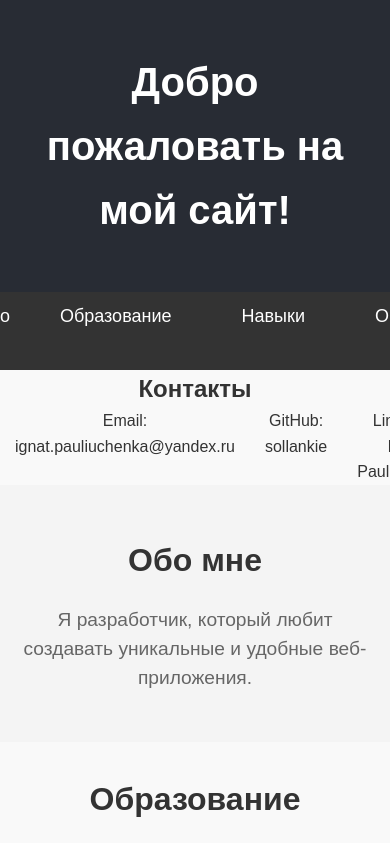
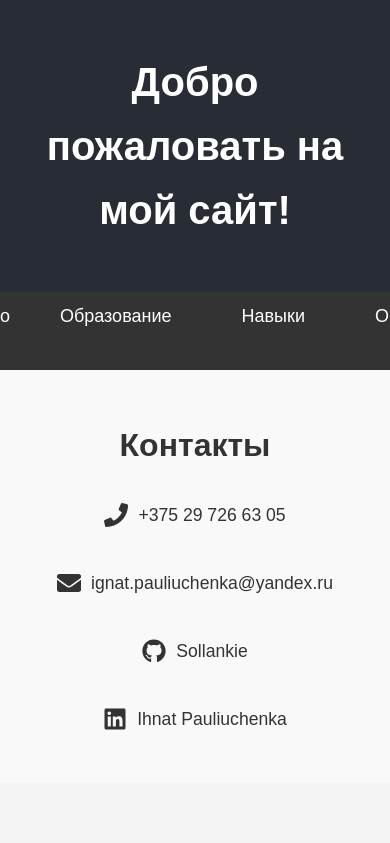
Before and after one commit to sollankie/portfolio-website, a React (Create React App) app: page / in a window 390 px wide. Shown: the top 843 px of the page. Built offline with nearby package versions, Linux system fonts and the light colour scheme.

Commit message:
Add phone number with icon and adjust contact layout

```diff
--- a/package.json
+++ b/package.json
@@ -12,6 +12,7 @@
     "@types/react-dom": "^18.3.1",
     "react": "^18.3.1",
     "react-dom": "^18.3.1",
+    "react-icons": "^5.3.0",
     "react-scripts": "5.0.1",
     "react-scroll": "^1.9.0",
     "sass": "^1.80.7",
--- a/src/components/Contacts.tsx
+++ b/src/components/Contacts.tsx
@@ -1,21 +1,35 @@
 import React from "react";
-import styles from '../styles/Contacts.module.scss';
+import { FaPhone, FaEnvelope, FaGithub, FaLinkedin } from "react-icons/fa"; // Иконки
+import styles from "../styles/Contacts.module.scss";
 
 const Contacts: React.FC = () => {
-    return (
-        <section id='Contacts' className={styles.container}>
-            <h2 className={styles.title}>Контакты</h2>
-            <ul className={styles.list}>
-                <li>Email: <a href="mailto:ignat.pauliuchenka@yandex.ru">ignat.pauliuchenka@yandex.ru</a></li>
-                <li>GitHub: <a href="https://github.com/sollankie"
-                                target="_blank"
-                                rel="noopener noreferrer">sollankie</a></li>
-                <li>LinkedIn: <a href="https://www.linkedin.com/in/ihnat-pauliuchenka-095a991b9/"
-                                        target="_blank"
-                                        rel="noopener noreferrer">Ihnat Pauliuchenka</a></li>
-            </ul>
-        </section>
-    )
-}
+  return (
+    <section id="contacts" className={styles.container}>
+      <h2 className={styles.title}>Контакты</h2>
+      <ul className={styles.list}>
+        <li>
+          <FaPhone />
+          <a href="tel:+375297266305">+375 29 726 63 05</a>
+        </li>
+        <li>
+          <FaEnvelope />
+          <a href="mailto:ignat.pauliuchenka@yandex.ru">ignat.pauliuchenka@yandex.ru</a>
+        </li>
+        <li>
+          <FaGithub />
+          <a href="https://github.com/sollankie" target="_blank" rel="noopener noreferrer">
+            Sollankie
+          </a>
+        </li>
+        <li>
+          <FaLinkedin />
+          <a href="https://www.linkedin.com/in/ihnat-pauliuchenka-095a991b9/" target="_blank" rel="noopener noreferrer">
+            Ihnat Pauliuchenka
+          </a>
+        </li>
+      </ul>
+    </section>
+  );
+};
 
 export default Contacts;
--- a/src/styles/Contacts.module.scss
+++ b/src/styles/Contacts.module.scss
@@ -1,17 +1,53 @@
-.contactList {
+.container {
   display: flex;
-  flex-direction: column;
-  align-items: center;
+  flex-direction: column; /* Размещаем элементы вертикально */
+  align-items: center; /* Центрируем по горизонтали */
+  justify-content: center; /* Центрируем по вертикали */
+  padding: 50px 20px; /* Отступы по бокам и сверху/снизу */
 }
 
-.contactButton {
-  margin: 0.5rem 0;
-  padding: 0.5rem 1rem;
-  background-color: #28a745;
-  color: white;
-  border-radius: 5px;
+.title {
+  font-size: 2rem;
+  font-weight: 700;
+  margin-bottom: 30px;
+  text-align: center;
 }
 
-.contactButton:hover {
-  background-color: #218838;
+.list {
+  display: flex; /* Горизонтальное расположение */
+  justify-content: center; /* Выравнивание по центру */
+  align-items: center;
+  gap: 40px; /* Отступы между элементами */
+  list-style: none; /* Убираем стандартные маркеры */
+  padding: 0;
+  flex-wrap: wrap; /* Чтобы элементы переносились на следующую строку, если не помещаются */
 }
+
+.list li {
+  display: flex;
+  align-items: center;
+  font-size: 1.1rem;
+  font-weight: 500;
+}
+
+.list li svg {
+  font-size: 1.5rem; /* Увеличиваем размер иконки */
+  margin-right: 10px; /* Отступ справа от иконки */
+  color: #333; /* Цвет иконки */
+  transition: color 0.3s ease; /* Плавное изменение цвета */
+}
+
+.list li svg:hover {
+  color: #0073e6; /* Цвет иконки при наведении */
+}
+
+.list a {
+  text-decoration: none;
+  color: #333; /* Цвет текста */
+  font-weight: 500;
+  transition: color 0.3s ease; /* Плавное изменение цвета текста */
+}
+
+.list a:hover {
+  color: #0073e6; /* Цвет текста при наведении */
+}
```
Also changed, not shown: 1 other file (tests, documents, lock files or other folders).
